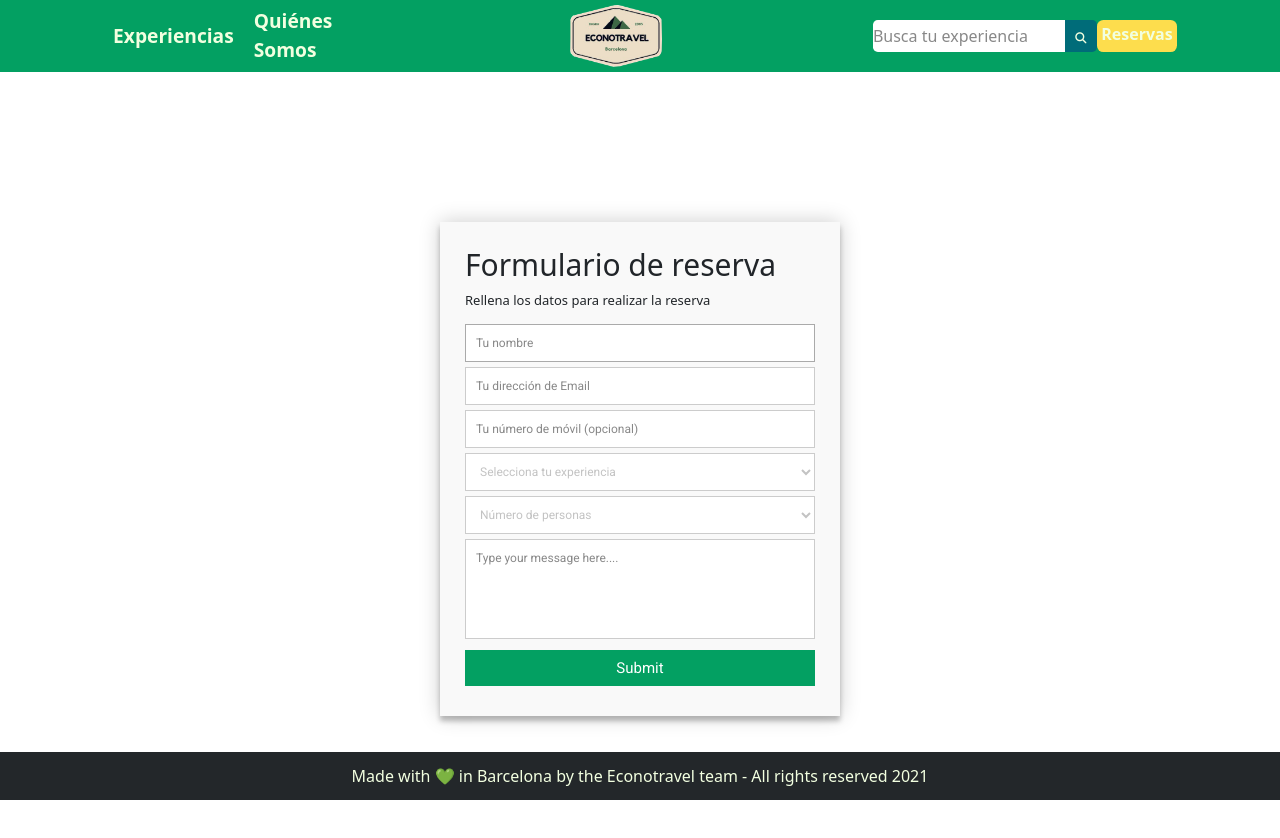
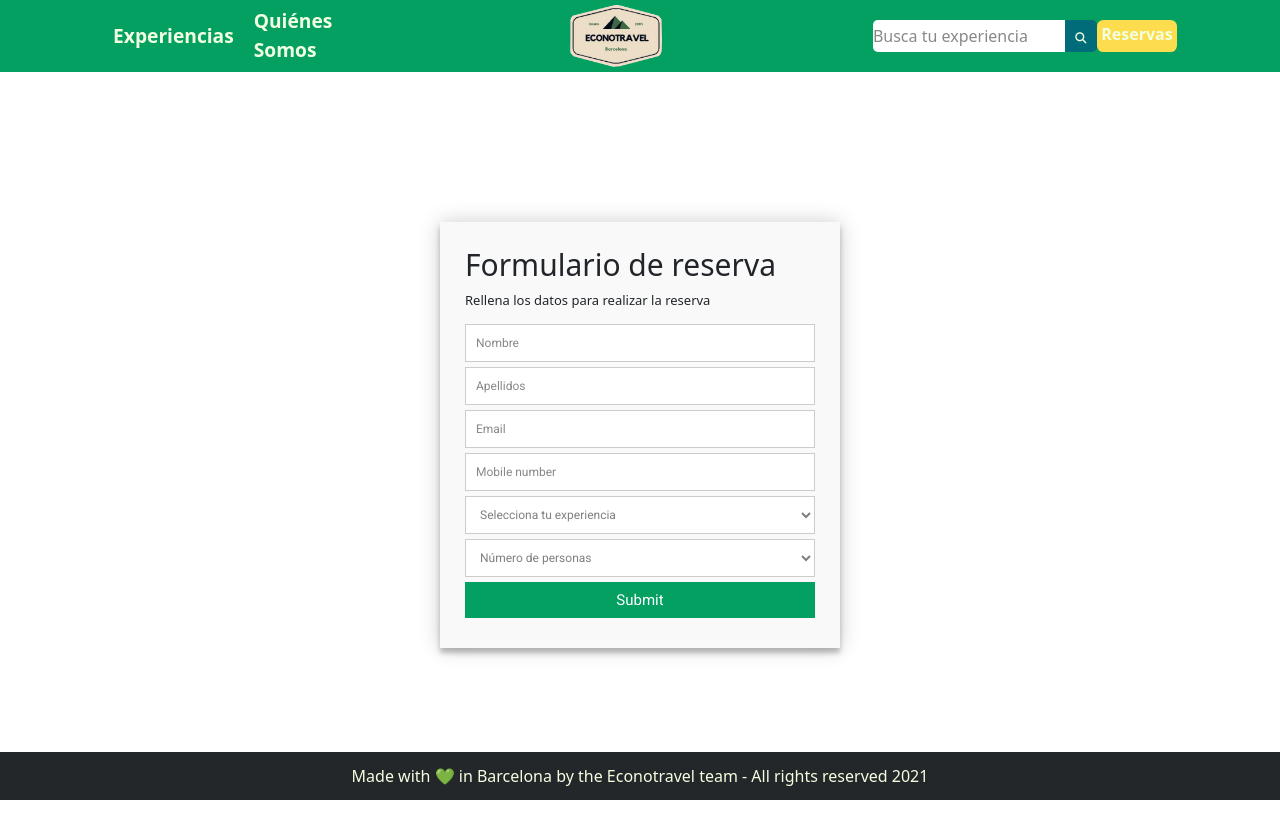
Before and after one commit to yassscoder/Econotravel-app-starter-6, a React app in the folder web-client/: page /reservas in a window 1280 px wide. Shown: the top 838 px of the page. After the commit the page ends 800 px from the top, so only its background shows below. Built offline with nearby package versions, Linux system fonts and the light colour scheme.

Commit message:
formulario con react hooks

```diff
--- a/web-client/package.json
+++ b/web-client/package.json
@@ -12,6 +12,7 @@
     "react": "^17.0.2",
     "react-bootstrap": "^2.0.0-beta.4",
     "react-dom": "^17.0.2",
+    "react-hook-form": "^7.12.1",
     "react-router": "^5.2.0",
     "react-router-dom": "^5.2.0",
     "react-router-hash-link": "^2.4.3",
--- a/web-client/src/js/components/reservas.jsx
+++ b/web-client/src/js/components/reservas.jsx
@@ -1,55 +1,66 @@
-import * as React from "react";
-import {Link} from "react-router-dom";
+import React, {useState} from 'react';
+import { useForm } from 'react-hook-form';
 
-export const Reservas  = () => <section>
+export function Reservas() {
+    const { register, handleSubmit, formState: { errors } } = useForm();
+    const [submitted, setsubmitted] = useState(false);
+    const onSubmit = data => setsubmitted(true);
+    console.log(errors);
 
+    return (
         <div className="fondo">
-        <form id="contact" action="" method="post">
+            <form id="contact" onSubmit={handleSubmit(onSubmit)}>
                 <h3>Formulario de reserva</h3>
                 <h4>Rellena los datos para realizar la reserva</h4>
                 <fieldset>
-                <input placeholder="Tu nombre" type="text" tabIndex="1" required autoFocus />
+                    <input type="text" placeholder="Nombre" {...register("Nombre", {required: true, maxLength: 80})} />
+                    {errors.Nombre?.type === 'required' && "No te olvides de rellenar este campo"}
                 </fieldset>
                 <fieldset>
-                <input placeholder="Tu dirección de Email" type="email" tabIndex="2" required />
+                    <input type="text" placeholder="Apellidos" {...register("Apellidos", {required: true, maxLength: 100})} />
+                    {errors.Apellidos?.type === 'required' && "Campo obligatorio"}
                 </fieldset>
                 <fieldset>
-                <input placeholder="Tu número de móvil (opcional)" type="tel" tabIndex="3" required />
+                    <input type="text" placeholder="Email" {...register("Email", {required: true, pattern: /^\S+@\S+$/i})} />
+                    {errors.Nombre?.type === 'required' && "mail para enviarte la confirmación"}
                 </fieldset>
                 <fieldset>
-                <select class="desplegable" type="text" tabIndex="4" required id="experiencia" name="experiencia">
-                    <option value={"experiencia"}> Selecciona tu experiencia </option>
-                    <option value="1"> Montseny -- 250€ --  </option>
-                    <option value="2"> Vela -- 280€ -- </option>
-                    <option value="3"> Modernismo -- 200€ -- </option>
-                    <option value="4"> Huerto -- 145€ -- </option>
-                    <option value="5"> Montserrat --125€ -- </option>
-                </select>
+                    <input type="tel" placeholder="Mobile number" {...register("Mobile number", {required: true, minLength: 6, maxLength: 12})} />
+                    {errors.Nombre?.type === 'required' && "Sólo te llamaremos por una urgencia"}
                 </fieldset>
                 <fieldset>
-                <select class="desplegable" type="text" tabIndex="4" required id="experiencia" name="experiencia">
+                    <select className="desplegable" {...register("Experiencias", { required: true })}>
+                    <option value={"experiencia"}> Selecciona tu experiencia </option>
+                    <option value="Experiencia Montseny -- 250€ --">Experiencia Montseny -- 250€ --</option>
+                    <option value=" Experiencia Montserrat --125€ --"> Experiencia Montserrat --125€ --</option>
+                    <option value=" Experiencia Velero -- 280€ --"> Experiencia Velero -- 280€ --</option>
+                    <option value=" Experiencia Horticultura -- 145€ --"> Experiencia Horticultura -- 145€ --</option>
+                    <option value=" Experiencia Colonia Güell -- 50€ --"> Experiencia Colonia Güell -- 50€ --</option>
+                    <option value=" Experiencia Modernismo -- 200€ --"> Experiencia Modernismo -- 200€ --</option>
+                </select>
+                    {errors.Nombre?.type === 'required' && "Selecciona una experiencia"}
+                </fieldset>
+                <fieldset>
+                    <select className="desplegable" {...register("Personas", { required: true })}>
                     <option select value={"experiencia"}> Número de personas </option>
-                    <option value="1"> 1 </option>
-                    <option value="2"> 2 </option>
-                    <option value="3"> 3 </option>
-                    <option value="4"> 4 </option>
-                    <option value="5"> 5 </option>
-                    <option value="6"> 6 </option>
+                    <option value="1">1</option>
+                    <option value=" 2"> 2</option>
+                    <option value=" 3"> 3</option>
+                    <option value=" 4"> 4</option>
+                    <option value=" 5"> 5</option>
+                    <option value=" 6"> 6</option>
                 </select>
+                    {errors.Nombre?.type === 'required' && "Selección obligatoria"}
                 </fieldset>
+                <fieldset>
+{
+               <button name="submit" type="submit" id="contact-submit" data-submit="...Sending">Submit</button>
 
-            <fieldset>
-                <textarea placeholder="Type your message here...." tabIndex="5" required></textarea>
-            </fieldset>
+}
 
-            <fieldset>
-                <Link to={"/Booking-done"} >
-                <button name="submit" type="submit" id="contact-submit" data-submit="...Sending">Submit</button>
-                </Link>
                 </fieldset>
 
             </form>
         </div>
-
-
-</section>
+    );
+}
--- a/web-client/src/scss/main.scss
+++ b/web-client/src/scss/main.scss
@@ -496,7 +496,12 @@ body {
 
 .desplegable {
   font: 400 12px/16px "Roboto", Helvetica, Arial, sans-serif;
-  color: #c3c3c3;
+  color: #808080;
+  background: #FFF;
+  width: 100%;
+  border: 1px solid #ccc;
+  margin: 0 0 5px;
+  padding: 10px;
 }
 
 #contact h3 {
```
Also changed, not shown: 2 other files (tests, documents, lock files or other folders). Lines whose indentation alone changed are shown as unchanged.
